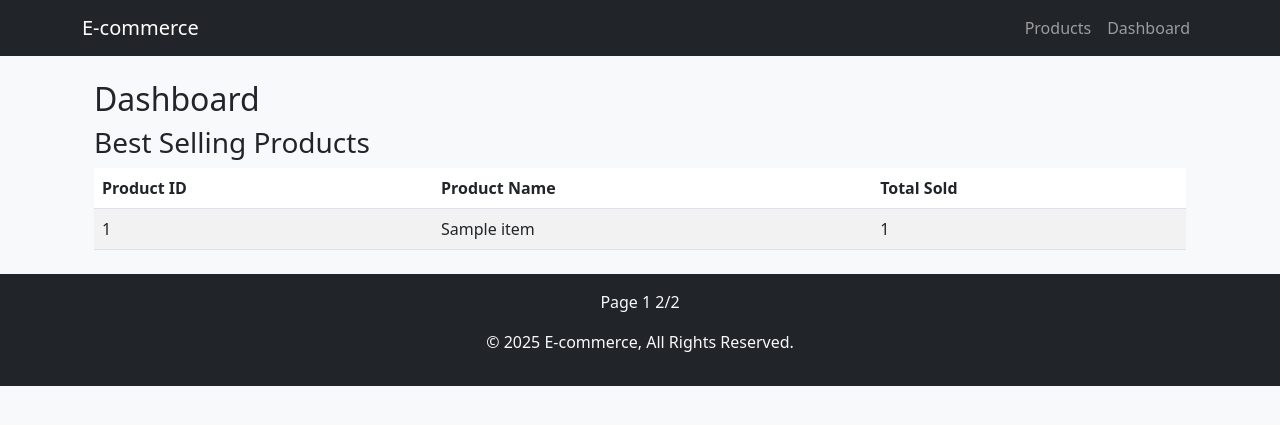
After one commit to HenryHai0407/ecommerce_application, a Django app: template products/templates/products/dashboard.html in a window 1280 px wide. The commit adds this page. Shown: the top 425 px of the page. Run offline with Django 5.2, Linux system fonts and the light colour scheme; the template is opened without the code that fills it: most values are stand-ins (such as "Sample title", 1, 10 or a date in 2020).

Commit message:
add aggregation FastAPI and "Dashboard" page for Ecommerce webapp

```diff
--- /dev/null
+++ b/dashboard/admin.py
@@ -0,0 +1,3 @@
+from django.contrib import admin
+
+# Register your models here.
--- /dev/null
+++ b/dashboard/apps.py
@@ -0,0 +1,6 @@
+from django.apps import AppConfig
+
+
+class DashboardConfig(AppConfig):
+    default_auto_field = 'django.db.models.BigAutoField'
+    name = 'dashboard'
--- /dev/null
+++ b/dashboard/models.py
@@ -0,0 +1,3 @@
+from django.db import models
+
+# Create your models here.
--- /dev/null
+++ b/dashboard/tests.py
@@ -0,0 +1,3 @@
+from django.test import TestCase
+
+# Create your tests here.
--- /dev/null
+++ b/dashboard/urls.py
@@ -0,0 +1,6 @@
+from django.urls import path
+from .views import dashboard
+
+urlpatterns = [
+    path('dashboard/', dashboard, name='dashboard'),
+]
--- a/ecommerce/urls.py
+++ b/ecommerce/urls.py
@@ -24,5 +24,6 @@ urlpatterns = [
     path('admin/', admin.site.urls),
     path('', include('products.urls')),
     path('', include('orders.urls')),
+    path('', include('dashboard.urls')),
 
 ] + static(settings.MEDIA_URL, document_root=settings.MEDIA_ROOT)
--- a/products/templates/products/base.html
+++ b/products/templates/products/base.html
@@ -23,6 +23,7 @@
             <div class="collapse navbar-collapse" id="navbarNav">
                 <ul class="navbar-nav ms-auto">
                     <li class="nav-item"><a class="nav-link" href="{% url 'products' %}">Products</a></li>
+                    <li class="nav-item"><a class="nav-link" href="{% url 'dashboard' %}">Dashboard</a></li>
                 </ul>
             </div>
         </div>
--- /dev/null
+++ b/products/templates/products/dashboard.html
@@ -0,0 +1,30 @@
+{% extends "base.html" %}
+{% block title %}Dashboard - Best Selling Products{% endblock %}
+{% block content %}
+<div class="container mt-4">
+    <h2>Dashboard</h2>
+    <h3>Best Selling Products</h3>
+    {% if best_selling %}
+    <table class="table table-striped">
+        <thead>
+            <tr>
+                <th>Product ID</th>
+                <th>Product Name</th>
+                <th>Total Sold</th>
+            </tr>
+        </thead>
+        <tbody>
+            {% for item in best_selling %}
+            <tr>
+                <td>{{ item.product__id }}</td>
+                <td>{{ item.product__name }}</td>
+                <td>{{ item.total_sold }}</td>
+            </tr>
+            {% endfor %}
+        </tbody>
+    </table>
+    {% else %}
+    <p>No sales data available yet.</p>
+    {% endif %}
+</div>
+{% endblock %}
```
Also changed, not shown: dashboard/views.py (added, +18 -0 lines), fast_api/main.py (+37 -1 lines), dashboard/__init__.py (added), dashboard/migrations/__init__.py (added).
